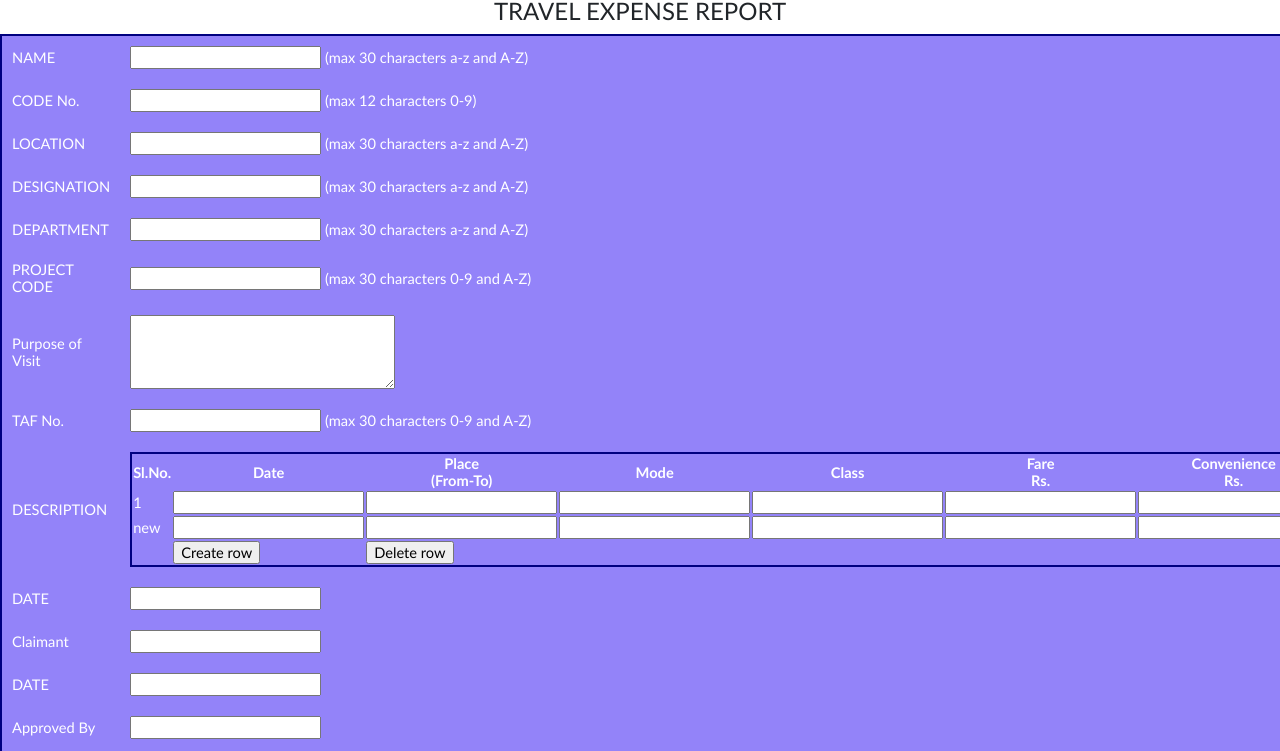
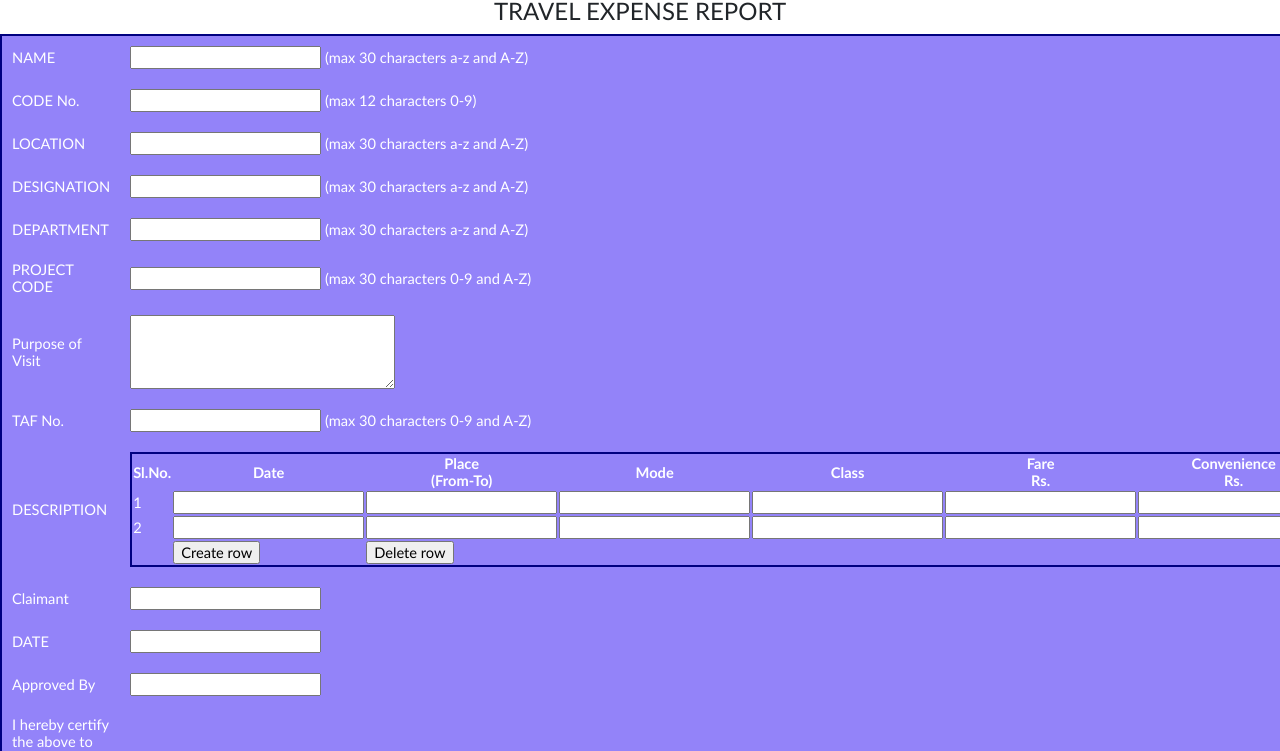
Before and after one commit to eroticops/TAautomation, a website: page index.html in a window 1280 px wide. Both pictures are taken after a click on the button "Create row". Shown: the part 49-800 px from the top of the page. Drawn offline with nearby package versions, Linux system fonts and the light colour scheme.

Commit message:
3/7/2024

```diff
--- a/index.html
+++ b/index.html
@@ -19,7 +19,7 @@
     <script src="https://cdn.jsdelivr.net/npm/bootstrap@5.3.3/dist/js/bootstrap.bundle.min.js" integrity="sha384-YvpcrYf0tY3lHB60NNkmXc5s9fDVZLESaAA55NDzOxhy9GkcIdslK1eN7N6jIeHz" crossorigin="anonymous"> </script>
     <script>
 
-
+        var t=1;
 function myCreateFunction() {
   var table = document.getElementById("myTable");
   var row = table.insertRow(2);
@@ -33,9 +33,9 @@ function myCreateFunction() {
   var cell8 = row.insertCell(7);
   var cell9 = row.insertCell(8);
   var cell10 = row.insertCell(9);
+  t++;
 
-
-  cell1.innerHTML = "new " ;
+  cell1.innerHTML = t;
   cell2.innerHTML = '<input name="Date" maxlength="30"></input>' ;
   cell3.innerHTML = '<input name="Place" maxlength="30"></input>' ;
   cell4.innerHTML = '<input name="Mode"maxlength="30"></input>';
@@ -69,7 +69,7 @@ function myDeleteFunction() {
 <!----- CODE No. ---------------------------------------------------------->
 <tr>
 <td>CODE No.</td>
-<td><input type="text" name="Code_no." maxlength="12"/>
+<td><input type="text" name="empID" maxlength="12"/>
 (max 12 characters 0-9)
 </td>
 </tr>
@@ -152,8 +152,13 @@ function myDeleteFunction() {
     <td><input type="text" name="Class" maxlength="30" /></td>
     <td><input type="text" name="Fare" maxlength="30" /></td>
     <td><input type="text" name="Convenience" maxlength="30" /></td>
+    <!-- <td><input type="file" name="Convenience" maxlength="30" /></td> -->
     <td><input type="text" name="Food&Loddging" maxlength="30" /></td>
+    <!-- <td><input type="file" name="Food&Loddging" maxlength="30" /></td> -->
+
     <td><input type="text" name="Incenditial" maxlength="30" /></td>
+    <!-- <td><input type="file" name="Incenditial" maxlength="30" /></td> -->
+
     <td><input type="text" name="Total" maxlength="30" /></td>
     </tr>
 
@@ -174,16 +179,7 @@ function myDeleteFunction() {
 
 
 
-<!----- Date  -------------------------------------------------------->
-<tr>
-    <td>DATE</td>
-
-    <td>
-        <!-- <input  type="text" placeholder="dd.mm.yyyy">
-        <span class="glyphicon glyphicon-th"></span> -->
-        <input type="text" id="datepicker" name="datepicker">
-    </td>
-    </tr>
+<!----- Claimant  -------------------------------------------------------->
     <tr>
 <td>Claimant</td>
 <td><input type="text" name="Claimant" maxlength="30"/>
@@ -195,8 +191,6 @@ function myDeleteFunction() {
     <td>DATE</td>
 
     <td>
-        <!-- <input  type="text" placeholder="dd.mm.yyyy">
-        <span class="glyphicon glyphicon-th"></span> -->
         <input type="text" id="datepicker" name="datepicker">
     </td>
     </tr>
```
Also changed, not shown: app.js (+8 -2 lines).
